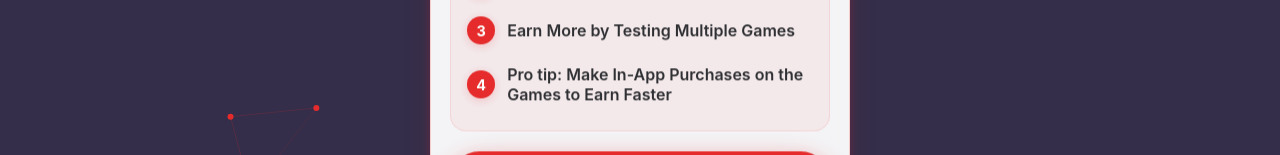
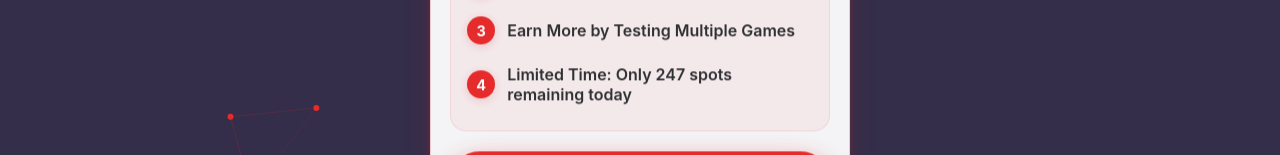
Before and after one commit to lemonpepperwingss/testerup, a plain HTML site: page index.html in a window 1280 px wide. Shown: the part 487-642 px from the top of the page. Drawn offline with Linux system fonts and the light colour scheme.

Commit message:
Update index.html

```diff
--- a/index.html
+++ b/index.html
@@ -297,7 +297,7 @@
             </div>
             <div class="instruction-item">
                 <span class="number">4</span>
-                <span>Pro tip: Make In-App Purchases on the Games to Earn Faster</span>
+                <span>Limited Time: Only 247 spots remaining today</span>
             </div>
         </div>
 
```
